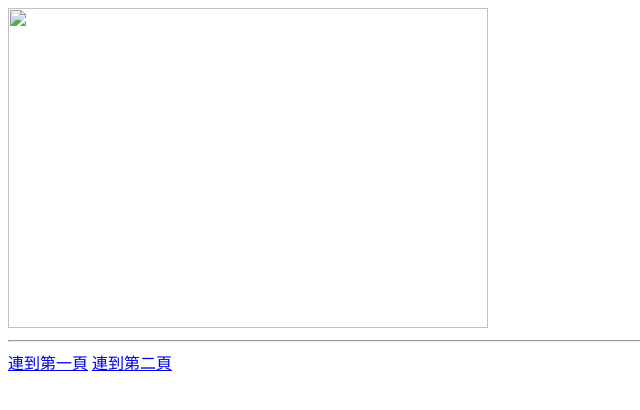
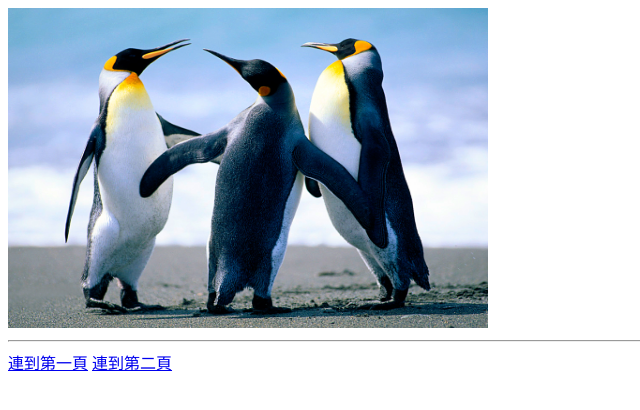
Before and after one commit to s0410214/-, a plain HTML site: page 003.html in a window 1280 px wide. Shown: the whole page, without its empty margins (0-640 px from the left). Drawn offline with Linux system fonts and the light colour scheme.

Commit message:
Update 003.html

```diff
--- a/003.html
+++ b/003.html
@@ -7,7 +7,7 @@
     </head>
     <body>
     <he>
-    <img src="image/003.jpg"width="480"height="320">
+    <img src="003.jpg"width="480"height="320">
     <hr>
     <a href="index.html">連到第一頁</a>
     <a href="002.html">連到第二頁</a>
```
